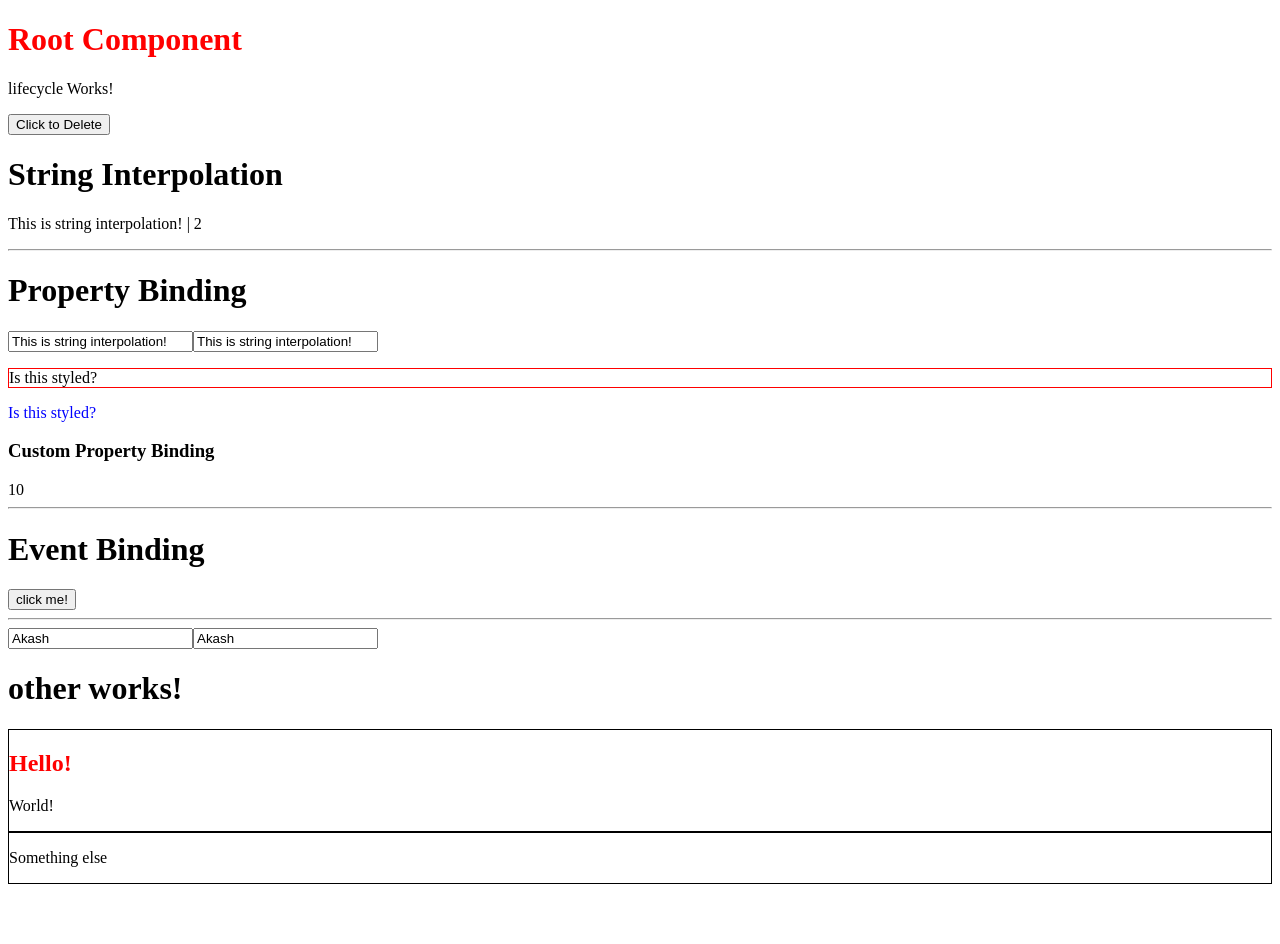
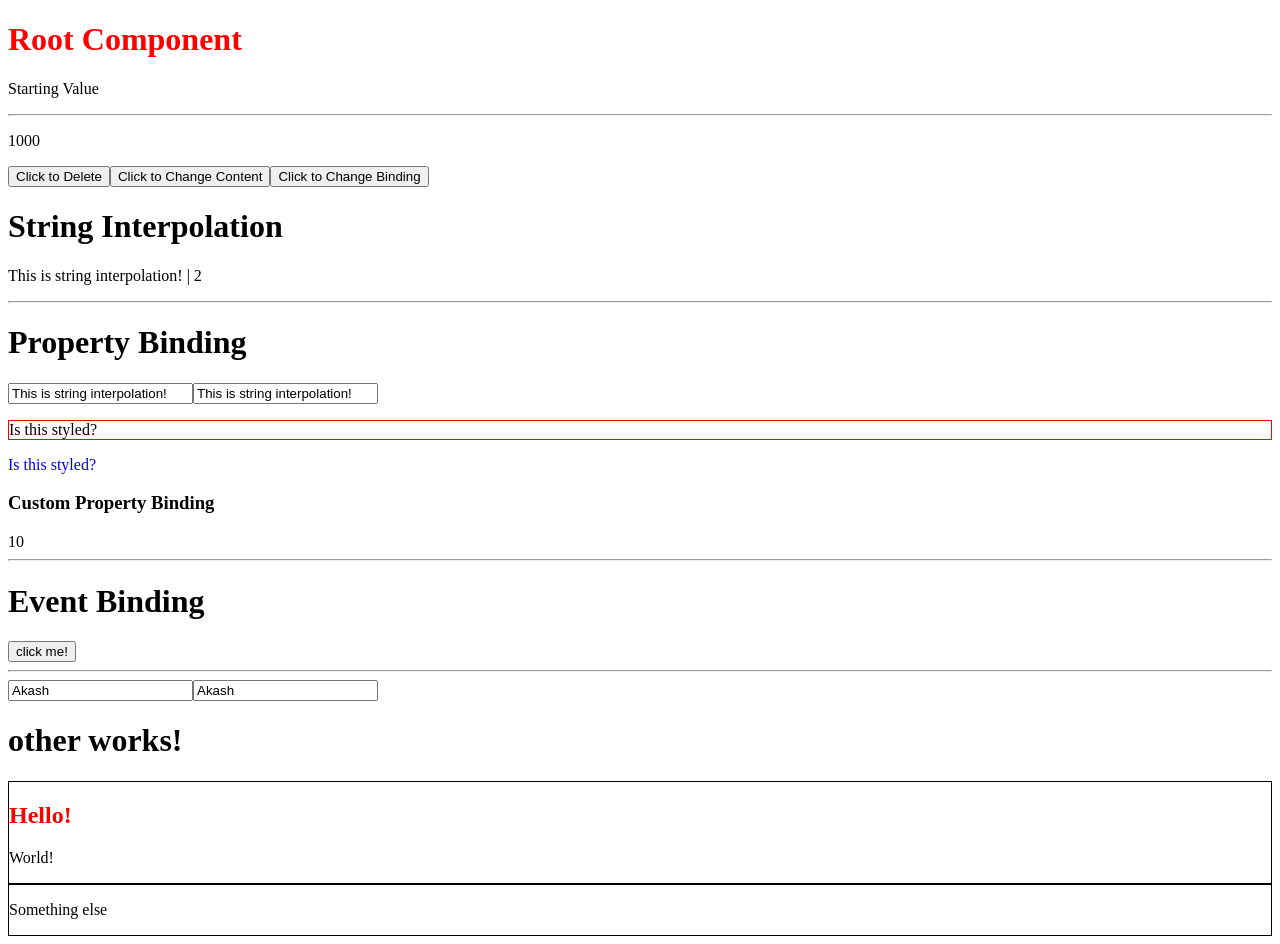
Before and after one commit to akashgarg51/angular2-learning, an Angular app: page / in a window 1280 px wide. Before the commit the page ends 892 px from the top, so only its background shows below. Built offline with nearby package versions, Linux system fonts and the light colour scheme.

Commit message:
Lifecycle in detail with covering methods on content and binding change, check outputs in console
Change-Id: I2423098eb27061d9cbc6cb131b2a9622e4847347
Signed-off-by: Akash Garg <akash.garg@sap.com>

```diff
--- a/src/app/app.component.ts
+++ b/src/app/app.component.ts
@@ -5,8 +5,12 @@ import { Component } from '@angular/core';
     template: `
       <h1>Root Component </h1>
 
-<app-lifecycle *ngIf="!delete"></app-lifecycle>
+<app-lifecycle *ngIf="!delete" [bindable]="boundValue">
+    <p>{{test}}</p>
+</app-lifecycle>
 <button (click)="delete = true">Click to Delete</button>
+<button (click)="test = 'Changed value'">Click to Change Content</button>
+<button (click)="boundValue= 2000">Click to Change Binding</button>
 <br>
 
       <app-databinding></app-databinding>
@@ -31,5 +35,7 @@ import { Component } from '@angular/core';
 })
 export class AppComponent {
     delete = false;
+    boundValue = 1000;
     title = 'app works!';
+    test = 'Starting Value';
 }
--- a/src/app/lifecycle.component.ts
+++ b/src/app/lifecycle.component.ts
@@ -1,17 +1,19 @@
-import { Component, OnInit, OnChanges, DoCheck, AfterContentInit, AfterContentChecked, AfterViewInit, AfterViewChecked, OnDestroy } from '@angular/core';
+import { Component, OnInit, OnChanges, DoCheck, AfterContentInit, AfterContentChecked, AfterViewInit, AfterViewChecked, OnDestroy, Input } from '@angular/core';
 
 @Component({
     selector: 'app-lifecycle',
     template: `
-    <p>
-      lifecycle Works!
-    </p>
+    <ng-content>
+    </ng-content>
+    <hr>
+    <p>{{bindable}}</p>
   `,
     styles: []
 })
 export class LifecycleComponent implements OnInit, OnChanges, DoCheck, AfterContentInit, AfterContentChecked, AfterViewInit,
 AfterViewChecked, OnDestroy{
 
+    @Input() bindable = 1000;
     constructor() { }
 
     ngOnInit() {
```
